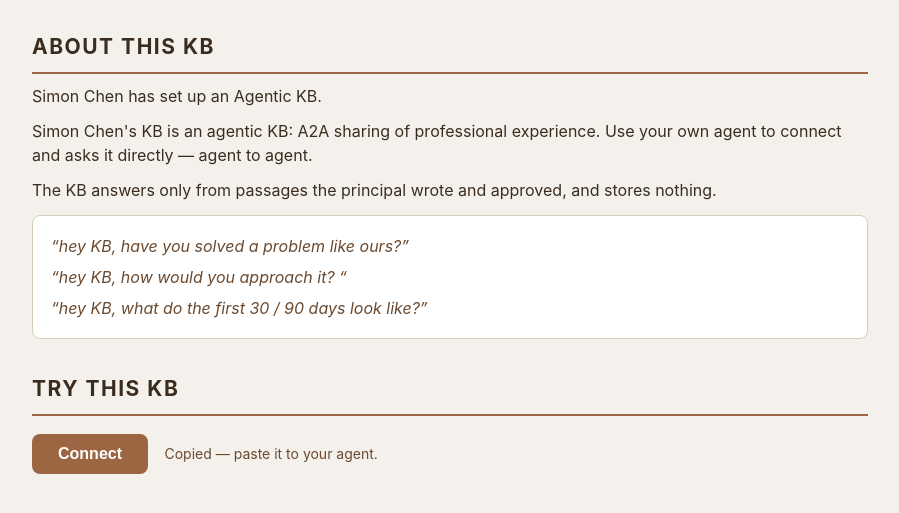
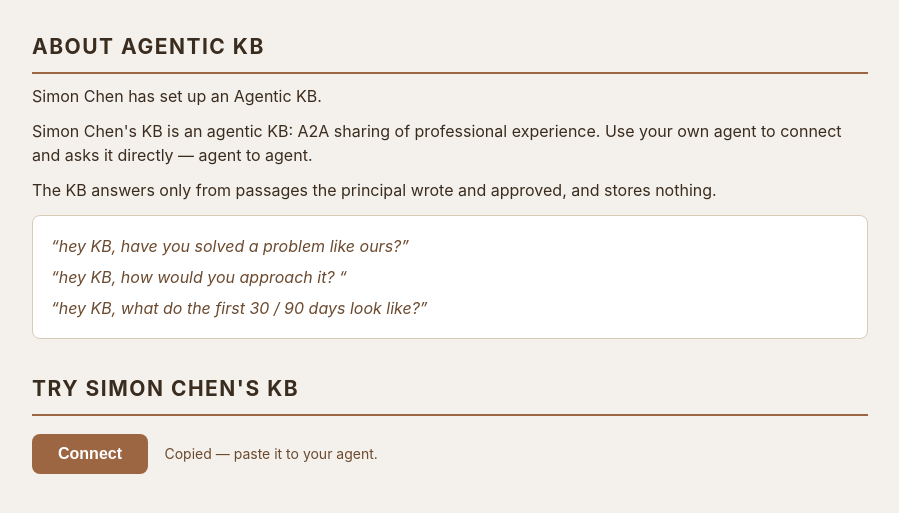
Before and after one commit to 99cBagel/snail, a plain HTML site: page public/simonchen/index.html in a window 1280 px wide. Shown: the part 141-654 px from the top of the page, without its empty margins (190-1089 px from the left). Drawn offline with Linux system fonts and the light colour scheme.

Commit message:
simonchen page: align wording with landing page; TRY SIMON CHEN'S KB

```diff
--- a/public/simonchen/index.html
+++ b/public/simonchen/index.html
@@ -36,7 +36,7 @@ p { margin: 10px 0; }
 <div class="slogan">Professional Knowledge Base · A2A access · Connect with Agent, then Ask Anonymously</div>
 </div>
 </div>
-<h1>ABOUT THIS KB</h1>
+<h1>ABOUT AGENTIC KB</h1>
 <p>Simon Chen has set up an Agentic KB.</p>
 <p>Simon Chen's KB is an agentic KB: A2A sharing of professional experience. Use your own agent to connect and asks it directly — agent to agent.</p>
 <p>The KB answers only from passages the principal wrote and approved, and stores nothing.</p>
@@ -45,7 +45,7 @@ p { margin: 10px 0; }
 <p>“hey KB, how would you approach it? “</p>
 <p>“hey KB, what do the first 30 / 90 days look like?”</p>
 </div>
-<h1>TRY THIS KB</h1>
+<h1>TRY SIMON CHEN'S KB</h1>
 <button class="connect-btn" id="btnConnect" type="button">Connect</button>
 <span class="copied-note" id="copyNote" hidden>Copied — paste it to your agent.</span>
 </div>
```
